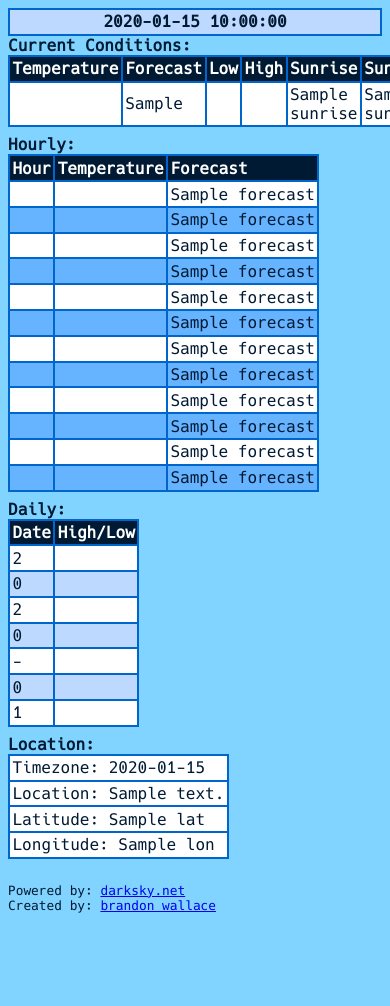
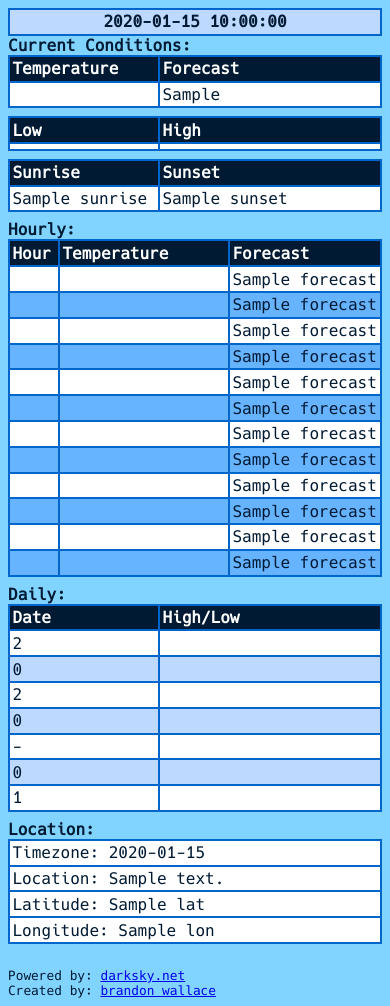
Before and after one commit to brandon-wallace/simpleweatherreport, a Flask app: template application/templates/weather.html in a window 390 px wide; the page is wider, and only the part inside the window is pictured. Shown: the part 170-1176 px from the top of that part. Before the commit the page ends 1083 px from the top of that part, so only its background shows below. Run offline with Flask 2, Linux system fonts and the light colour scheme; the template is opened without the code that fills it: values that come from a table or form of the project are taken from there, most other values are stand-ins (such as "Sample title", 1, 10 or a date in 2020); lists and menus that the app fills with data are empty.

Commit message:
Redesign interface for mobile
* Set column with for table columns.
* Hide extra data that would not fit on page.

```diff
--- a/application/routes.py
+++ b/application/routes.py
@@ -45,7 +45,7 @@ def get_local_weather():
     geolocator = Nominatim(user_agent='application', timeout=3)
     location = geolocator.geocode(addr)
     if location is None:
-        return render_template(index.html, message="Location Not Found")
+        return render_template('index.html', form=form, message="Location Not Found")
     else:
         lat = location.latitude
         lon = location.longitude
@@ -127,6 +127,4 @@ def get_local_weather():
                         'visibility': visibility,
                         'pressure': pressure
                         }
-            else:
-                content = {}
     return render_template('weather.html', form=form, **content)
--- a/application/static/css/style.css
+++ b/application/static/css/style.css
@@ -93,9 +93,12 @@ form {
 
 .today {
     width: 100%;
+    padding: .15rem;
     margin: 0 auto;
     max-width: 400px;
+    box-sizing: border-box;
     background-color: var(--softer-blue, #BED9FF);
+    border: 2px solid var(--medium-blue, #0066CC);
 }
 
 .today__text {
@@ -104,24 +107,8 @@ form {
     background-color: var(--softer-blue, #BED9FF);
 }
 
-.conditions {
+table {
     width: 100%;
-    max-width: 1200px;
-}
-
-.conditions__text {
-    margin: 0 auto;
-}
-
-.conditions__table {
-    border-style: solid;
-    margin-bottom: .5rem;
-    border-collapse: collapse;
-    background-color: var(--white, #FFFFFF);
-    border: 2px solid var(--dark-blue, #0066CC);
-}
-
-table {
     border-style: solid;
     margin-bottom: .5rem;
     border-collapse: collapse;
@@ -142,6 +129,24 @@ tr th {
     color: var(--white, #FFFFFF);
     background-color: var(--dark-blue, #001A33);
     border: 2px solid var(--medium-blue, #0066CC);
+}
+
+.conditions {
+    width: 100%;
+    max-width: 1200px;
+}
+
+.conditions__text {
+    margin: 0 auto;
+}
+
+.conditions__table {
+    width: 100%;
+    border-style: solid;
+    margin-bottom: .5rem;
+    border-collapse: collapse;
+    background-color: var(--white, #FFFFFF);
+    border: 2px solid var(--dark-blue, #0066CC);
 }
 
 .hourly-table tr:nth-child(even) {
@@ -187,7 +192,7 @@ footer {
         margin: 0 auto 1rem auto;
     }
     .today {
-        margin: 0 auto;
+        margin: 0 auto .5rem auto;
     }
     table {
         width: 100%;
--- a/application/templates/weather.html
+++ b/application/templates/weather.html
@@ -24,52 +24,68 @@
 
   </header>
 
-  <table class="today">
-
-    <tbody>
-      <tr>
-        <td class="today__text">{{ date_time if date_time }}</td>
-      </tr>
-    </tbody>
-
-  </table>
+  <div class="today">
+    <p class="today__text">{{ date_time if date_time }}</p>
+  </div>
 
   <section class="conditions">
 
     <h4 class="conditions__text">Current Conditions:</h4>
 
     <table class="conditions__table">
-
+      <col width="150">
       <thead>
         <tr>
           <th>Temperature</th>
           <th>Forecast</th>
+        </tr>
+      </thead>
+      <tbody>
+        <tr>
+          <td>{{ '{:.2f}F°/{:.1f}C°'.format(current_temp, current_temp_c) if current_temp }}</td>
+          <td>{{ current_forecast if current_forecast }}</td>
+        </tr>
+      </tbody>
+    </table>
+
+    <table class="conditions__table">
+      <col width="150">
+      <thead>
+        <tr>
           <th>Low</th>
           <th>High</th>
+        </tr>
+      </thead>
+      <tbody>
+        <tr>
+          <td>{{ '{:.2f}F°/{:.1f}C°'.format(current_low, current_low_c) if current_low }}</td>
+          <td>{{ '{:.2f}F°/{:.1f}C°'.format(current_high, current_high_c) if current_high }}</td>
+        </tr>
+      </tbody>
+    </table>
+
+    <table class="conditions__table">
+      <col width="150">
+      <thead>
+        <tr>
           <th>Sunrise</th>
           <th>Sunset</th>
         </tr>
       </thead>
-
       <tbody>
         <tr>
-        <td>{{ '{:.2f}F°/{:.1f}C°'.format(current_temp, current_temp_c) if current_temp }}</td>
-        <td>{{ current_forecast if current_forecast }}</td>
-        <td>{{ '{:.2f}F°/{:.1f}C°'.format(current_low, current_low_c) if current_low }}</td>
-        <td>{{ '{:.2f}F°/{:.1f}C°'.format(current_high, current_high_c) if current_high }}</td>
           <td>{{ sunrise if sunrise }}</td>
           <td>{{ sunset if sunset }}</td>
         </tr>
       </tbody>
-
     </table>
 
   <h4>Hourly:</h4>
 
     <table class="hourly-table">
-
+      <col width="50">
+      <col width="170">
       <thead>
-
         <tr>
           <th>Hour</th>
           <th>Temperature</th>
@@ -81,11 +97,9 @@
           <th class="hidden">Visibility</th>
           <th class="hidden">Pressure</th>
         </tr>
-
       </thead>
 
       <tbody>
-
         {% for num in range(12) %}
           <tr>
             <td>{{ '{}h'.format(hours[num]) if hours }}</td>
@@ -99,7 +113,6 @@
             <td class="hidden">{{ visibility[num] if visibility }}</td>
           </tr>
         {% endfor %}
-
       </tbody>
 
     </table>
@@ -107,7 +120,7 @@
     <h4>Daily:</h4>
 
     <table class="daily-table">
-
+      <col width="150">
       <thead>
         <tr>
           <th>Date</th>
```
Lines whose indentation alone changed are shown as unchanged.
